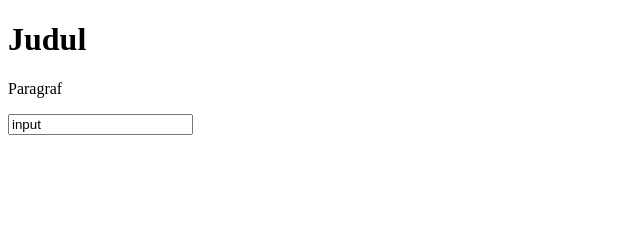
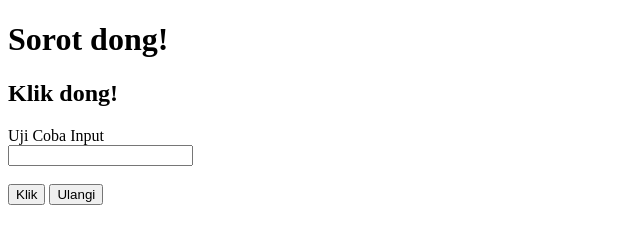
Before and after one commit to rayyreall/PRAKTIKUM-WEB-SESI-3, a plain HTML site: page belajarDOM.html in a window 1280 px wide. Shown: the whole page, without its empty margins (0-640 px from the left). Drawn offline with Linux system fonts and the light colour scheme.

Commit message:
Update Belajar DOM

```diff
--- a/belajarDOM.html
+++ b/belajarDOM.html
@@ -6,15 +6,58 @@
         <title>Belajar DOM</title>
     </head>
     <body>
-        <h1 id="uji_heading"></h1>
-        <p id="uji_paragraf"></p>
-        <input type="text" id="uji_input" />
+        <h1
+            id="uji_heading"
+            onmouseover="sorot(this)"
+            onmouseout="keluarSorot(this)"
+        >
+            Sorot dong!
+        </h1>
+
+        <h2 id="uji_klik" onmousedown="tahan(this)" onmouseup="lepas(this)">
+            Klik dong!
+        </h2>
+
+        <label for="uji_input">Uji Coba Input</label> <br />
+        <input type="text" id="uji_input" onkeyup="tiru()" /><br />
+        <span id="uji_span"></span> <br />
+        <button onclick="klik()">Klik</button>
+        <button onclick="ulangi()">Ulangi</button>
         <script>
-            ujiHeading = document.getElementById("uji_heading").innerHTML =
-                "Judul";
-            ujiParagraf = document.getElementById("uji_paragraf").innerHTML =
-                "Paragraf";
-            ujiInput = document.getElementById("uji_input").value = "input";
+            function sorot(obj) {
+                obj.innerHTML = "sudah di sorot";
+            }
+            function keluarSorot(obj) {
+                obj.innerHTML = "Sorot lagi dong!";
+            }
+            function tahan(obj) {
+                obj.innerHTML = "Lepasin...";
+            }
+            function lepas(obj) {
+                obj.innerHTML = "Klik lagi dong!";
+            }
+            function klik() {
+                valueInput = document.getElementById("uji_input").value;
+                span = document.getElementById("uji_span");
+                if (valueInput == "") {
+                    span.innerHTML = "inputan kosong";
+                    span.style = "color:red;";
+                } else {
+                    span.innerHTML = "Input : '" + valueInput + "'";
+                    span.style = "color:blue;";
+                }
+            }
+            function ulangi() {
+                document.getElementById("uji_input").value = "";
+                document.getElementById("uji_span").innerHTML = "";
+                document.getElementById("uji_heading").innerHTML =
+                    "Sorot dong!";
+                document.getElementById("uji_klik").innerHTML = "Klik dong!";
+            }
+            function tiru() {
+                valueInput = document.getElementById("uji_input").value;
+                document.getElementById("uji_span").innerHTML = valueInput;
+            }
         </script>
     </body>
 </html>
```
